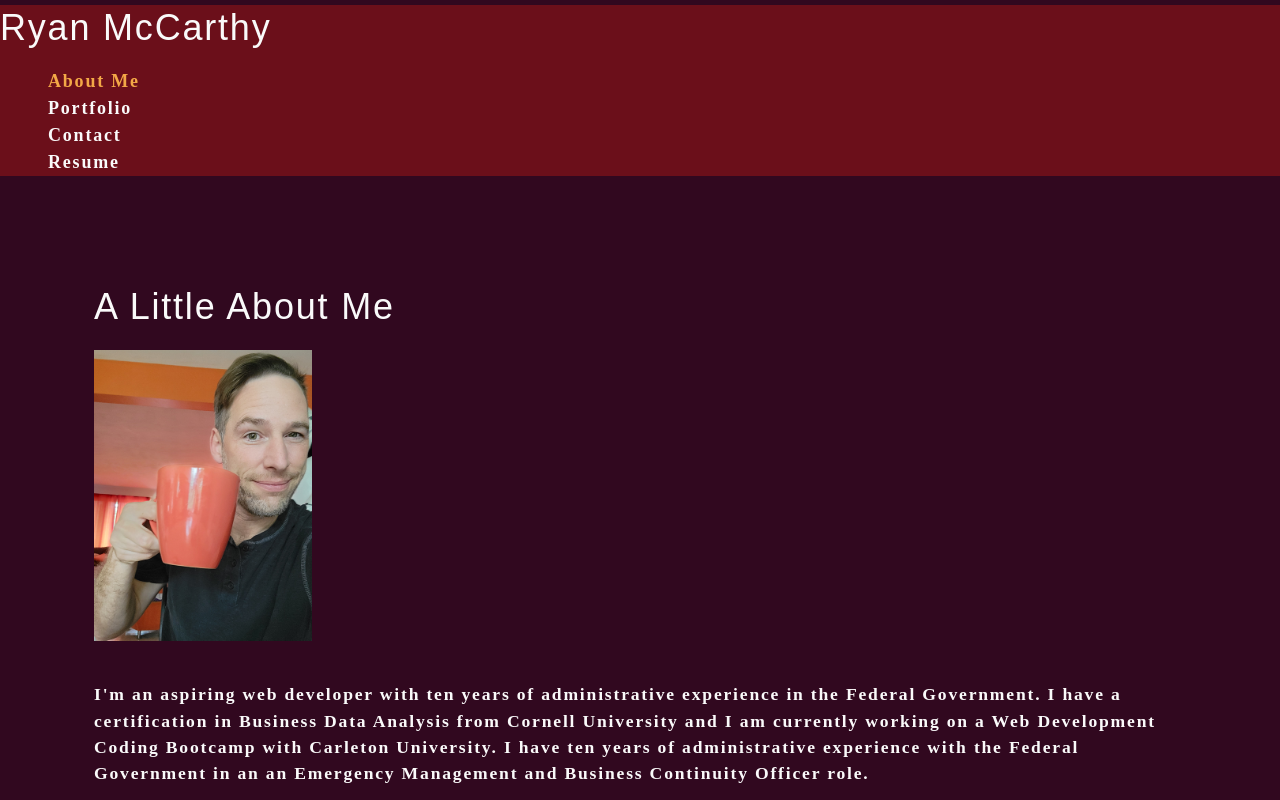
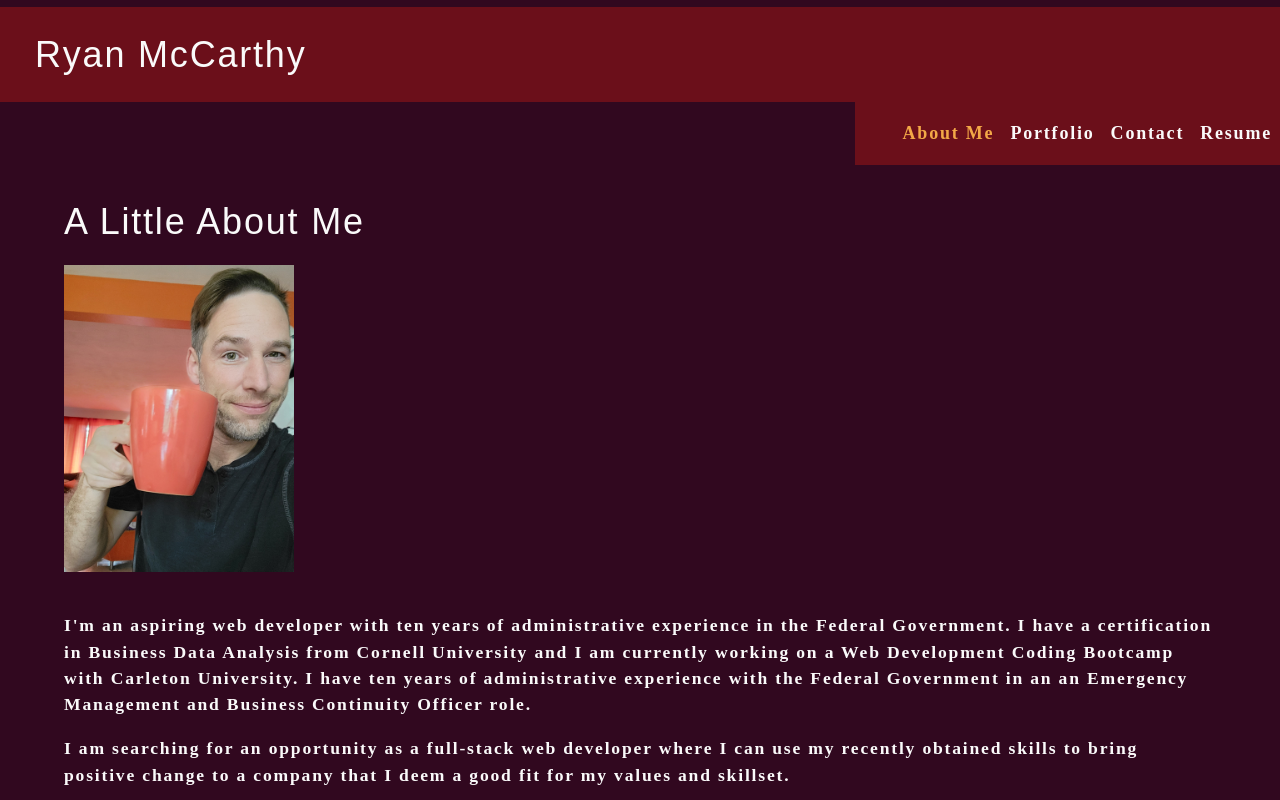
Before and after one commit to RyanOfEastview/react-portfolio, a React (Create React App) app: page / in a window 1280 px wide. Shown: the top 800 px of the page. Built offline with nearby package versions, Linux system fonts and the light colour scheme.

Commit message:
fixed broken portfolio page

```diff
--- a/src/components/Project/index.js
+++ b/src/components/Project/index.js
@@ -30,11 +30,11 @@ function Project() {
         <div className="flex-row">
           {projects.map((project, i) => (
             <div className="project-link">
-              <img
+              {/* <img
                 src={require(`../../assets/images/${projects.imageName}.jpg`)}
                 alt={project.name}
                 className="img-thumbnail mx-1"
-              ></img>
+              ></img> */}
 
               <div className="centered-text">
                 <a
--- a/src/index.css
+++ b/src/index.css
@@ -16,9 +16,9 @@ main {
   --spacing-five: calc(2.5rem);
 }
 
-* {
+/* * {
   box-sizing: border-box;
-}
+} */
 
 html,
 body {
@@ -89,11 +89,17 @@ a:hover {
 }
 
 header {
+  margin: 7px 0;
   background: #6b0f1a;
 }
 
 header a {
   color: #6b0f1a;
+}
+
+header h1 {
+  padding: 25px;
+  margin: 0 10px;
 }
 
 button {
@@ -147,8 +153,13 @@ li {
   list-style: none;
 }
 
-nav a:hover {
-  text-decoration: none;
+nav {
+  float: right;
+  background-color: #6b0f1a;
+}
+
+nav ul li {
+  display: inline;
 }
 
 nav li {
```
